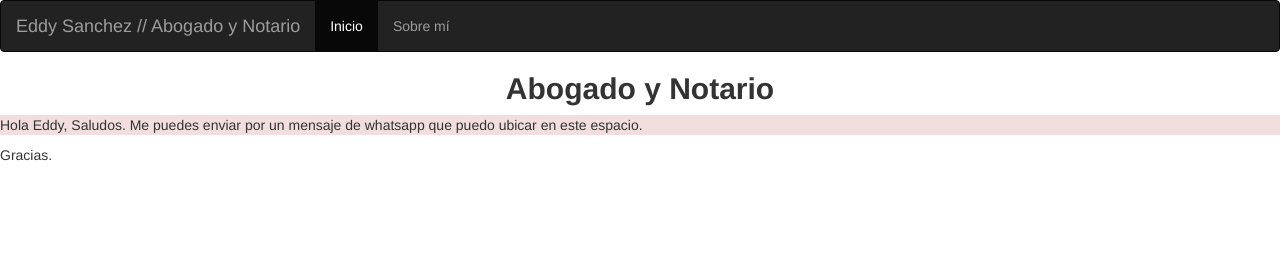
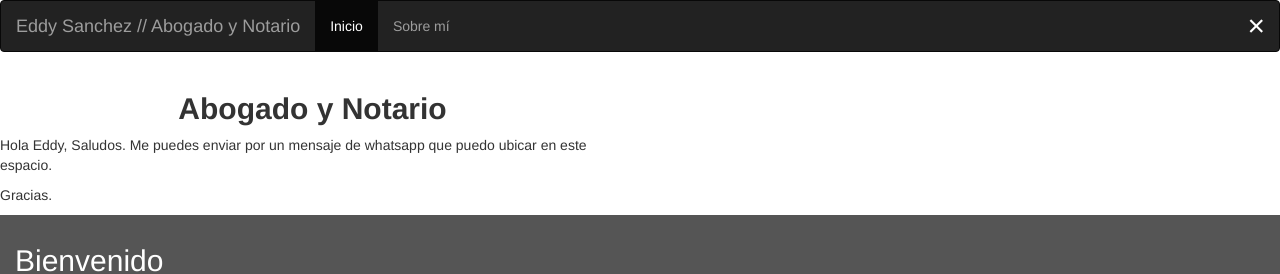
Before and after one commit to LicEddySanchez/Page.Eddy.Sanchez, a plain HTML site: page about.html in a window 1280 px wide. Shown: the top 274 px of the page. Drawn offline with nearby package versions, Linux system fonts and the light colour scheme.

Commit message:
Update about.html

```diff
--- a/about.html
+++ b/about.html
@@ -26,12 +26,16 @@
       </ul>-->
     </div>
   </nav>
-
+      <div class="row">
+        <div class="col-md-6">
     <h2><strong><center>Abogado y Notario</center></strong></h2>
-    <p class="bg-danger">
+    <p>
      Hola Eddy, Saludos. Me puedes enviar por un mensaje de whatsapp que puedo ubicar en este espacio.</p>
       <p>Gracias.
     </p>
+          </div>
+    </div
+
    <!-- <div class="callout">
       <div class="callout-header">Bienvenido</div>
       <span class="closebtn" onclick="this.parentElement.style.display='none';">×</span>
```
